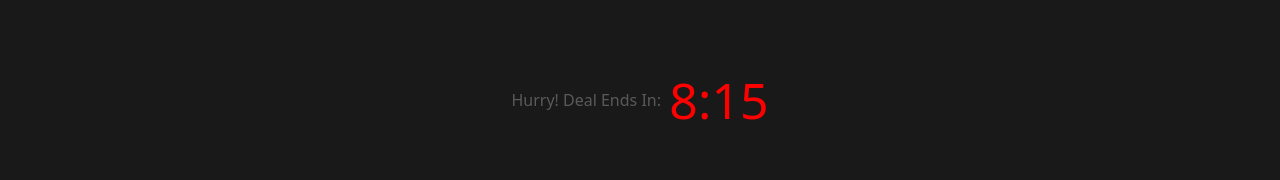
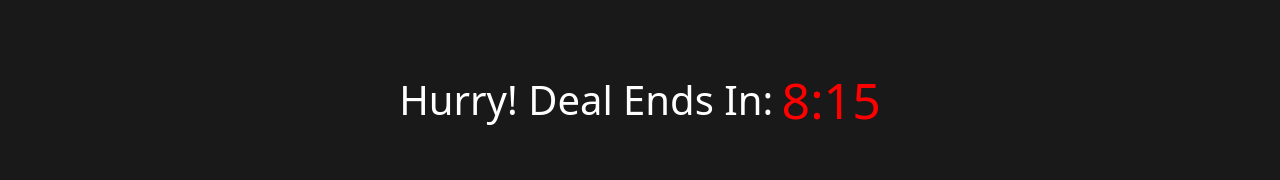
Before and after one commit to Prathamesh-Kothalkar/ECOMFRONTEND, a React (Vite) app: page / in a window 1280 px wide. Shown: the part 1782-1962 px from the top of the page. Built offline with nearby package versions, Linux system fonts and the light colour scheme.

Commit message:
Update Timer.css

```diff
--- a/src/components/Timer/Timer.css
+++ b/src/components/Timer/Timer.css
@@ -9,7 +9,8 @@
     justify-content: center;
 }
 .h1{
-    color: rgba(118, 118, 118, 0.695);
+    color: white;
+    font-size: 40px;
 }
 .timerdesign{
     font-size: 50px;
```
